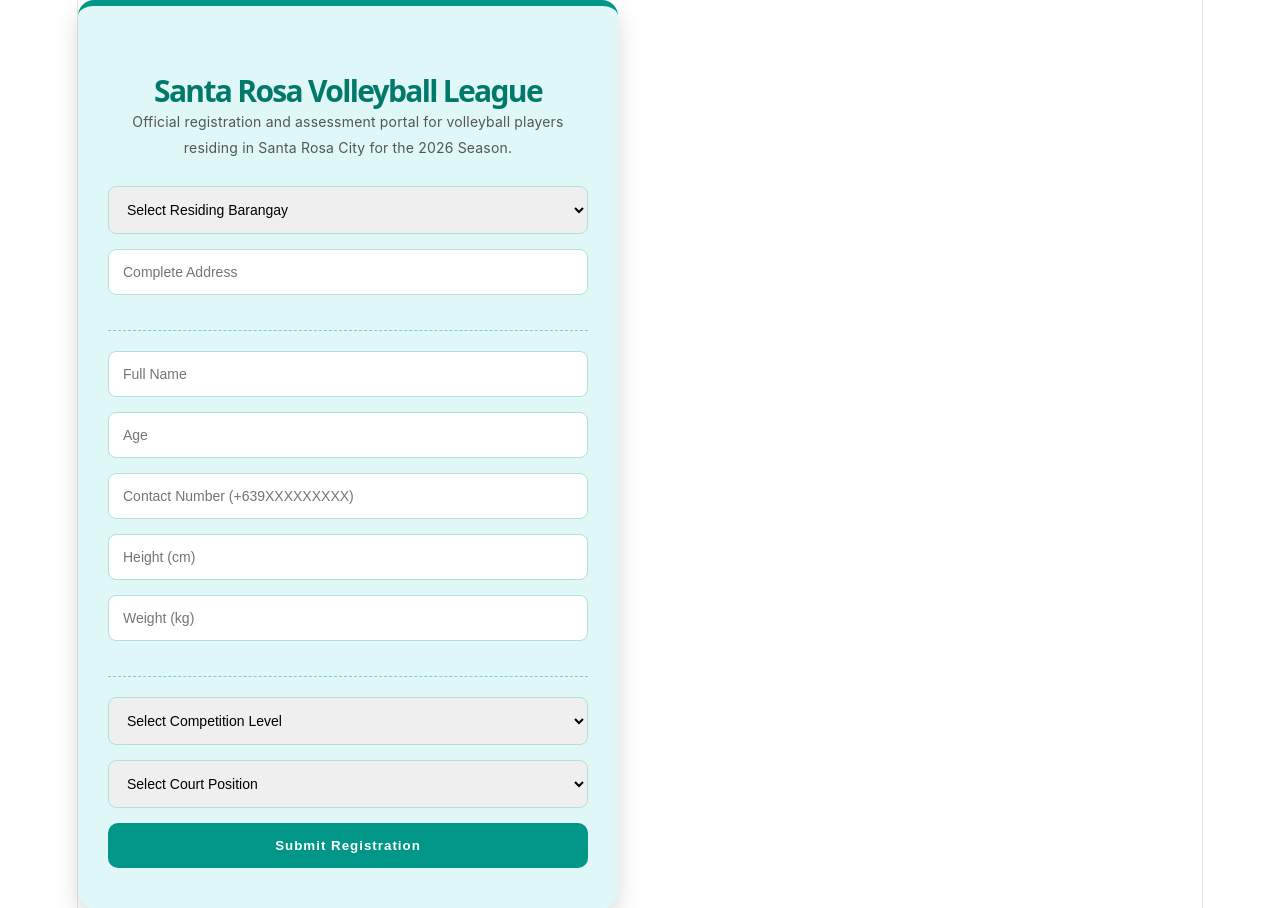
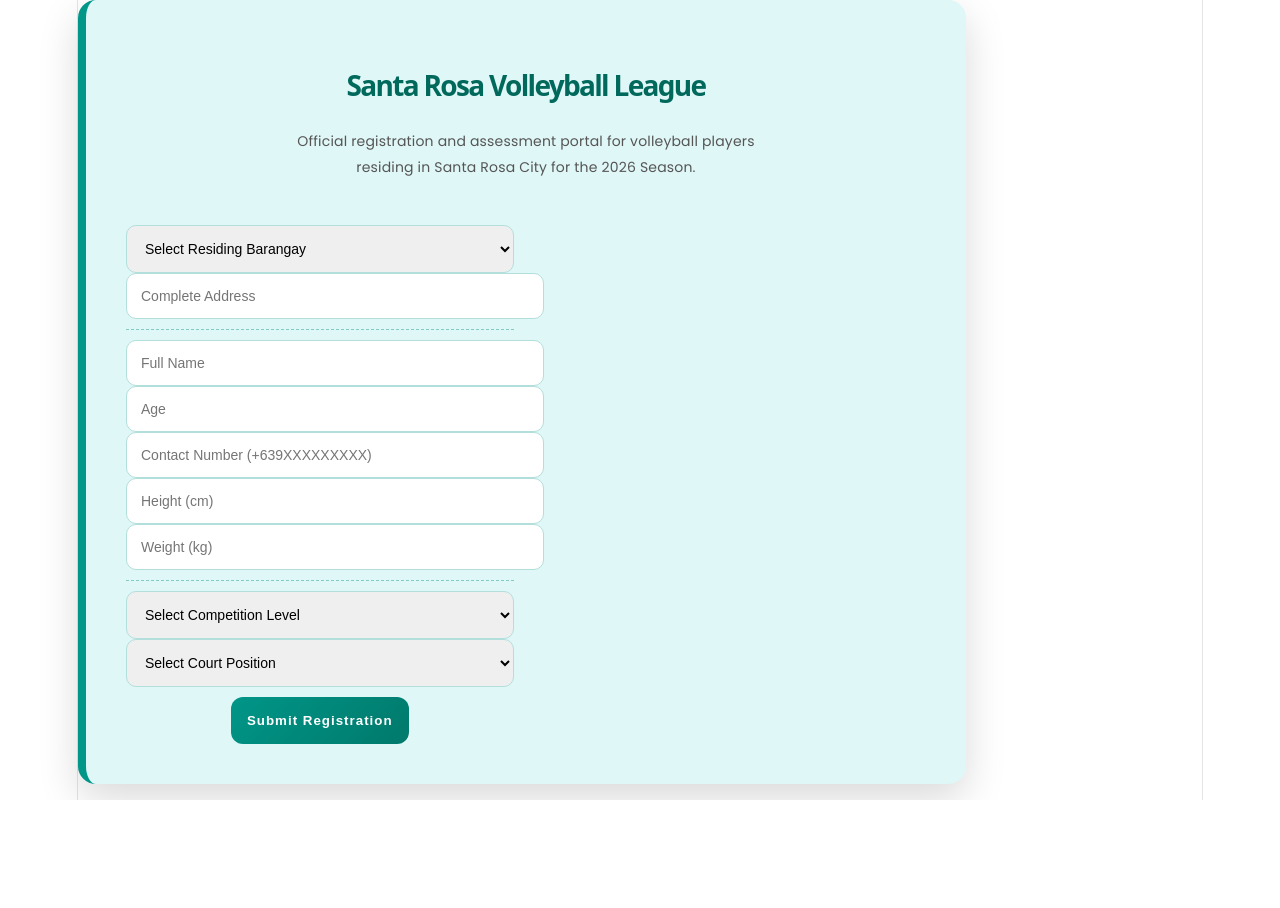
Before and after one commit to ELIJAHBELAN/volleyball-league-frontend, a React (Vite) app: page / in a window 1280 px wide. After the commit the page ends 800 px from the top, so only its background shows below. Built offline with nearby package versions, Linux system fonts and the light colour scheme.

Commit message:
Update teamform.css

```diff
--- a/src/components/teamform.css
+++ b/src/components/teamform.css
@@ -1,39 +1,55 @@
 /* teamform.css */
+
+/* --- IMPORT FONT --- */
+@import url('https://fonts.googleapis.com/css2?family=Poppins:wght@300;400;600;800&display=swap');
+
+/* --- FULL PAGE CENTER FIX --- */
+html, body, #root {
+    height: 100%;
+    margin: 0;
+}
 
 /* --- PAGE BACKGROUND --- */
 body {
-    margin: 0;
-    min-height: 100vh;
-    font-family: 'Inter', sans-serif;
+    font-family: 'Poppins', sans-serif;
 
-    background-color: #ffffff; /* white background */
+    background: #ffffff;
 
-    display: flex;
-    align-items: center;
-    justify-content: center;
+    display: grid;
+    place-items: center; /* PERFECT CENTER (better than flex) */
 }
 
-/* --- FORM CONTAINER --- */
+/* --- FORM CONTAINER (LANDSCAPE STYLE) --- */
 .league-form-container {
-    max-width: 480px;
-    width: 90%;
-    padding: 40px 30px;
+    width: 800px;              /* landscape width */
+    max-width: 95%;
+    padding: 40px;
 
-    background-color: #e0f7f7; /* light teal */
-    border-radius: 16px;
+    background: #e0f7f7;       /* light teal */
+    border-radius: 18px;
 
-    box-shadow: 0 10px 25px rgba(0, 0, 0, 0.15);
+    box-shadow: 0 15px 40px rgba(0, 0, 0, 0.15);
 
-    border-top: 6px solid #009688; /* teal accent */
+    border-left: 8px solid #009688; /* side accent (modern look) */
 
+    display: grid;
+    grid-template-columns: 1fr 1fr; /* LANDSCAPE SPLIT */
+    gap: 25px;
+}
+
+/* --- FULL WIDTH ELEMENTS --- */
+.league-form-title,
+.league-form-subtitle,
+.league-form-button {
+    grid-column: span 2;
     text-align: center;
 }
 
 /* --- TITLE --- */
 .league-form-title {
-    color: #00796b; /* dark teal */
-    font-size: 30px;
-    font-weight: 900;
+    color: #00695c;
+    font-size: 28px;
+    font-weight: 800;
     margin-bottom: 5px;
 }
 
@@ -41,49 +57,49 @@ body {
 .league-form-subtitle {
     color: #555;
     font-size: 14px;
-    margin-bottom: 25px;
+    margin-bottom: 20px;
 }
 
-/* --- INPUT FIELDS --- */
+/* --- INPUTS --- */
 .league-form-input {
     width: 100%;
     padding: 14px;
-    margin-bottom: 15px;
 
     border: 1px solid #b2dfdb;
-    border-radius: 8px;
+    border-radius: 10px;
 
     font-size: 14px;
-    box-sizing: border-box;
 
-    transition: 0.2s;
+    transition: all 0.2s ease;
 }
 
+/* --- INPUT FOCUS --- */
 .league-form-input:focus {
     border-color: #009688;
     outline: none;
-    box-shadow: 0 0 0 2px rgba(0, 150, 136, 0.2);
+    box-shadow: 0 0 0 3px rgba(0, 150, 136, 0.2);
 }
 
 /* --- DIVIDER --- */
 .league-form-divider {
+    grid-column: span 2;
     border: none;
     border-top: 1px dashed #80cbc4;
-    margin: 20px 0;
+    margin: 10px 0;
 }
 
 /* --- BUTTON --- */
 .league-form-button {
-    width: 100%;
-    padding: 15px;
+    margin-top: 10px;
+    padding: 16px;
 
-    background-color: #009688;
+    background: linear-gradient(135deg, #009688, #00796b);
     color: white;
 
     border: none;
-    border-radius: 10px;
+    border-radius: 12px;
 
-    font-weight: bold;
+    font-weight: 600;
     letter-spacing: 1px;
 
     cursor: pointer;
@@ -92,6 +108,6 @@ body {
 }
 
 .league-form-button:hover {
-    background-color: #00796b;
-    transform: translateY(-2px);
+    transform: translateY(-3px);
+    box-shadow: 0 10px 25px rgba(0, 150, 136, 0.3);
 }
```
